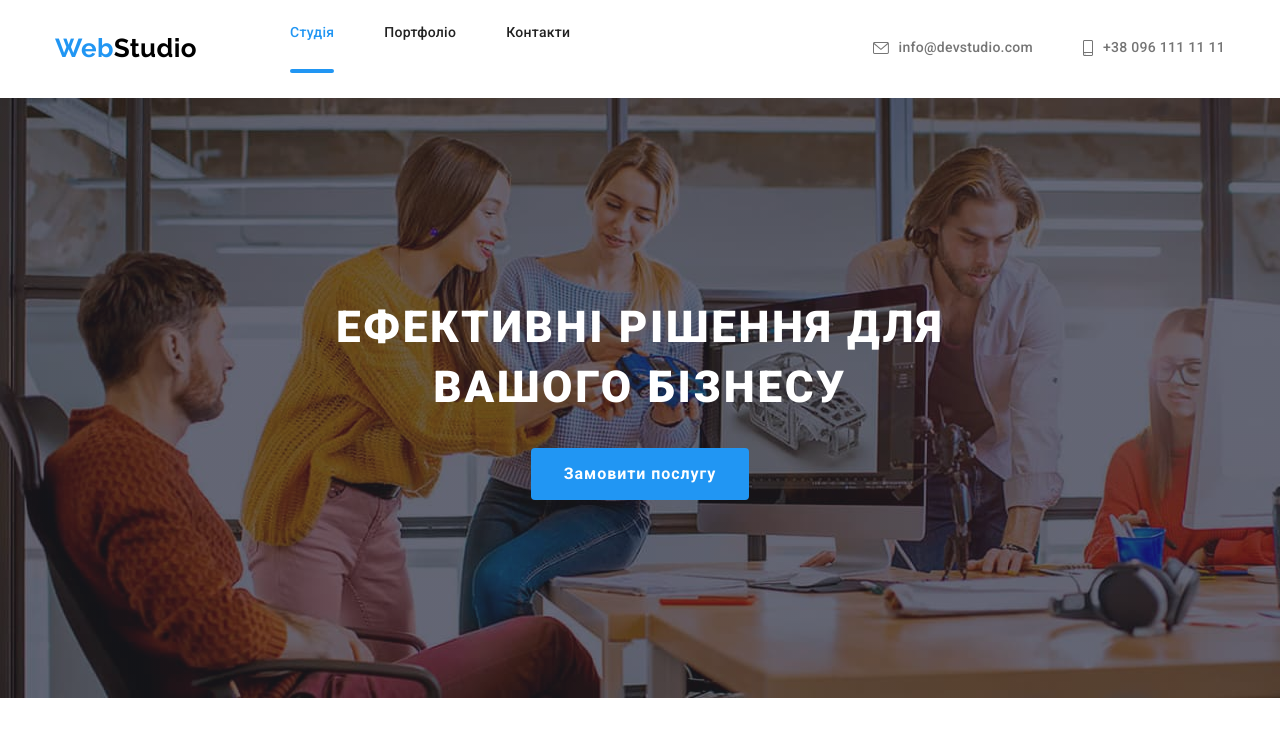
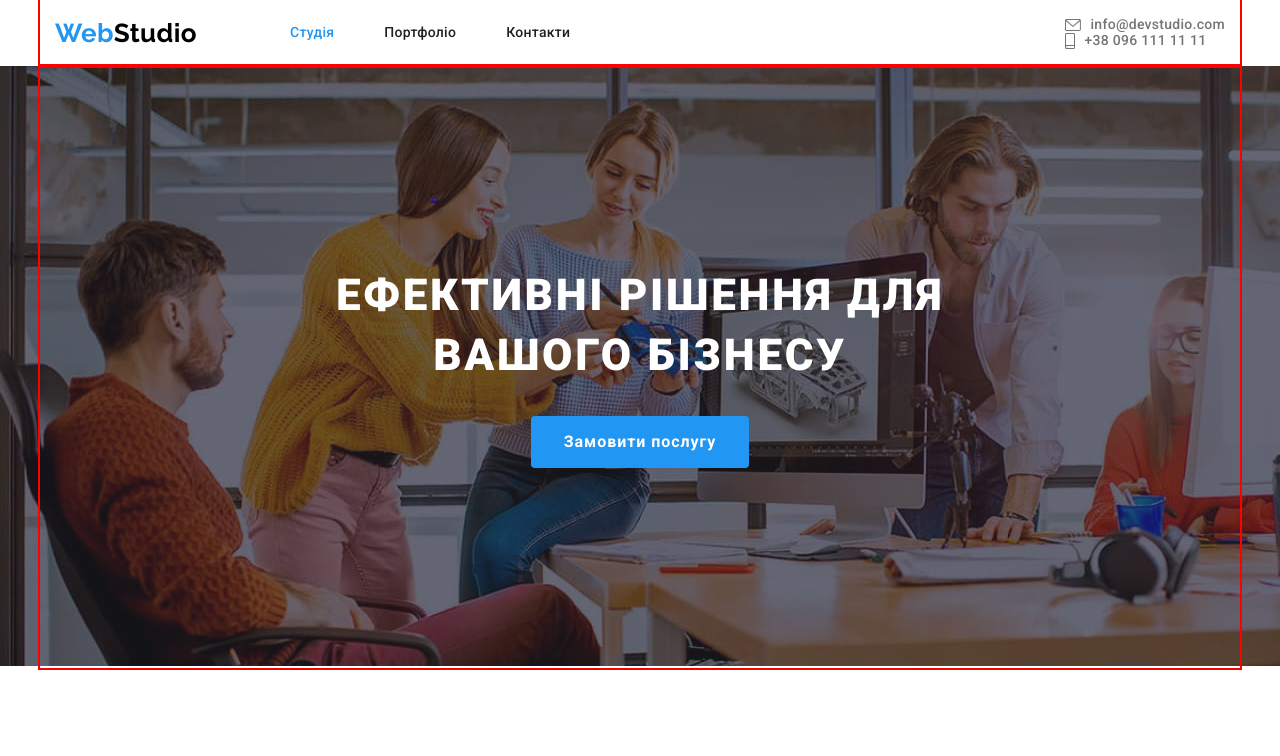
Before and after one commit to eashkod/goit-markup-hw-05, a plain HTML site: page index.html in a window 1280 px wide. Shown: the top 756 px of the page. Drawn offline with nearby package versions, Linux system fonts and the light colour scheme.

Commit message:
hw-05-доопрацювання

```diff
--- a/css/styles.css
+++ b/css/styles.css
@@ -40,7 +40,7 @@ body {
   margin: 0 auto;
   padding-right: 15px;
   padding-left: 15px;
-  /*outline: 2px solid red;*/
+  outline: 2px solid red;
 }
 
 .section {
@@ -95,21 +95,20 @@ body {
 
 /* -----------------HEADER---------------- */
 
-.header {
+
+.header-container {
+
+  display: flex;
+  align-items: center;
+}
+.navigation {
+  margin-right: auto;
   padding-top: 24px;
   padding-bottom: 25px;
 }
 
-.header-container {
-  display: flex;
-  align-items: center;
-}
+.header-nav {
 
-.navigation {
-  margin-right: auto;
-}
-
-.header-nav {
   list-style: none;
   display: flex;
   gap: 50px;
@@ -117,8 +116,6 @@ body {
 }
 
 .header-nav-link {
-  padding-top: 32px;
-  padding-bottom: 32px;
   font-weight: 500;
   line-height: 1.14;
   letter-spacing: 0.02em;
@@ -132,14 +129,16 @@ body {
   color: var(--hover-color);
 }
 
-.header-nav-link.current::after {
+/*.header-nav-link.current::after {
+  position: absolute;
   content: "";
   display: block;
-  margin-top: 28px;
   width: 100%;
   height: 4px;
   background: var(--hover-color);
   border-radius: 2px;
+  left: 0;
+  bottom: 0;*/
 }
 
 .contact {
--- a/index.html
+++ b/index.html
@@ -471,6 +471,6 @@
         </button>
       </div>
     </div>
-    <script src="/js/modal.js"></script>
+    <script src="../js/modal.js"></script>
   </body>
 </html>
```
